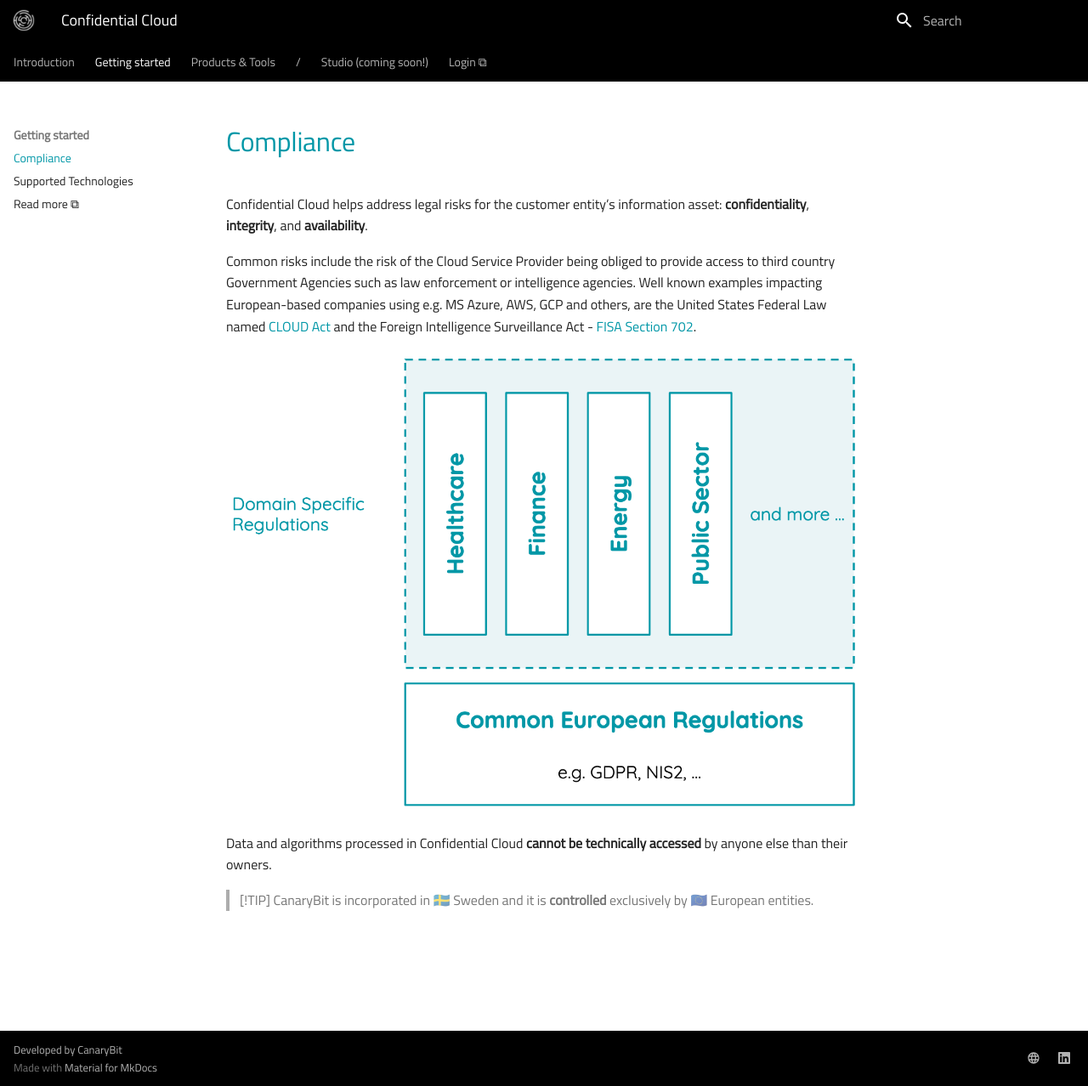
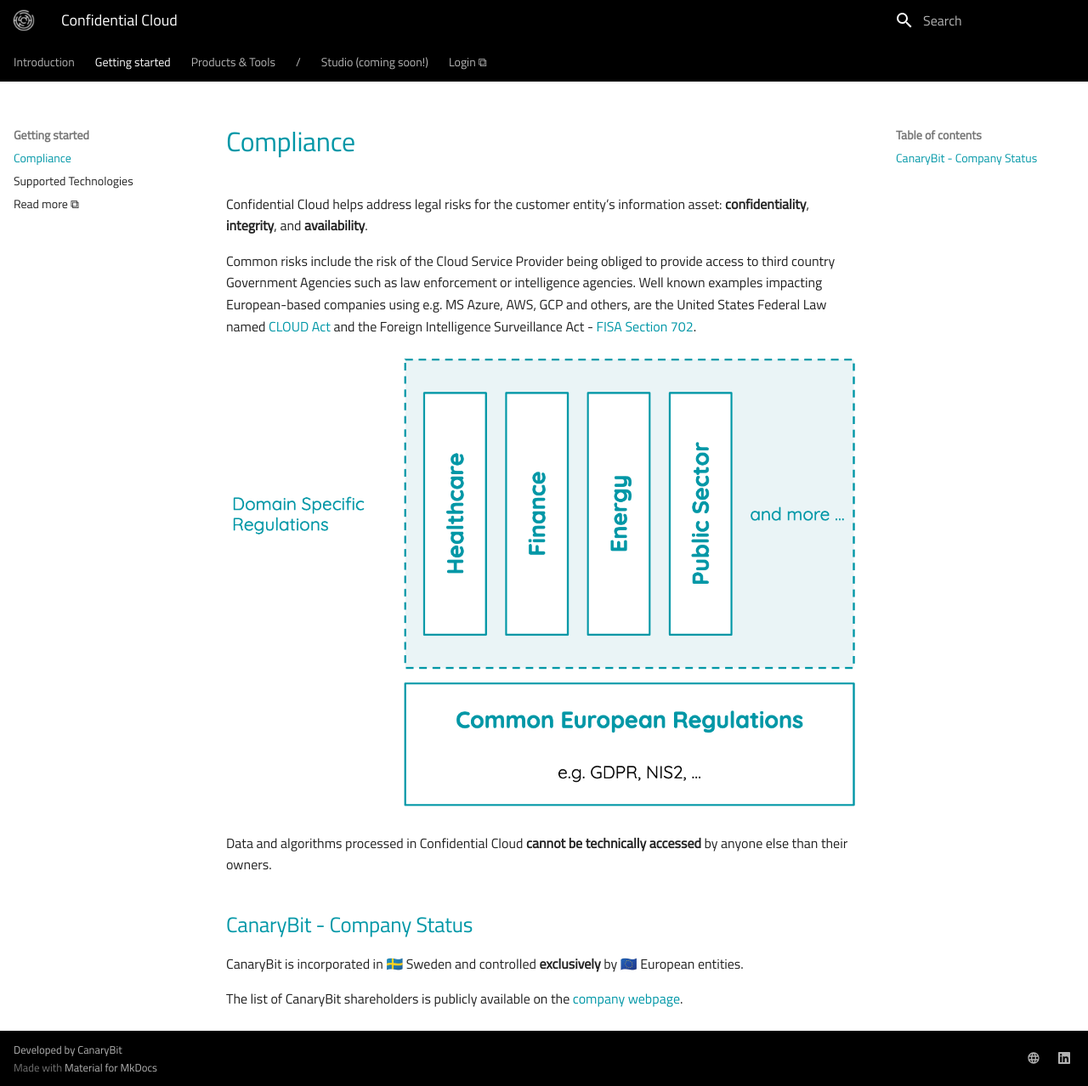
Before and after one commit to canarybit/cc-docs, an MkDocs documentation site: the page built from docs/compliance.md, in a window 1280 px wide and 1278 px high. Shown: the whole window at 85% size. Built offline with MkDocs 1.6.1 and Material for MkDocs 9.7.7, drawn with Linux system fonts in a browser that asks for light colours.

Commit message:
initial commit

```diff
--- a/docs/compliance.md
+++ b/docs/compliance.md
@@ -9,5 +9,8 @@
 
 Data and algorithms processed in Confidential Cloud **cannot be technically accessed** by anyone else than their owners.
 
-> [!TIP]
-> CanaryBit is incorporated in 🇸🇪 Sweden and it is **controlled** exclusively by 🇪🇺 European entities.
+## CanaryBit - Company Status
+
+CanaryBit is incorporated in 🇸🇪 Sweden and controlled **exclusively** by 🇪🇺 European entities.
+
+The list of CanaryBit shareholders is publicly available on the [company webpage](https://www.canarybit.eu/about-us/).
```
